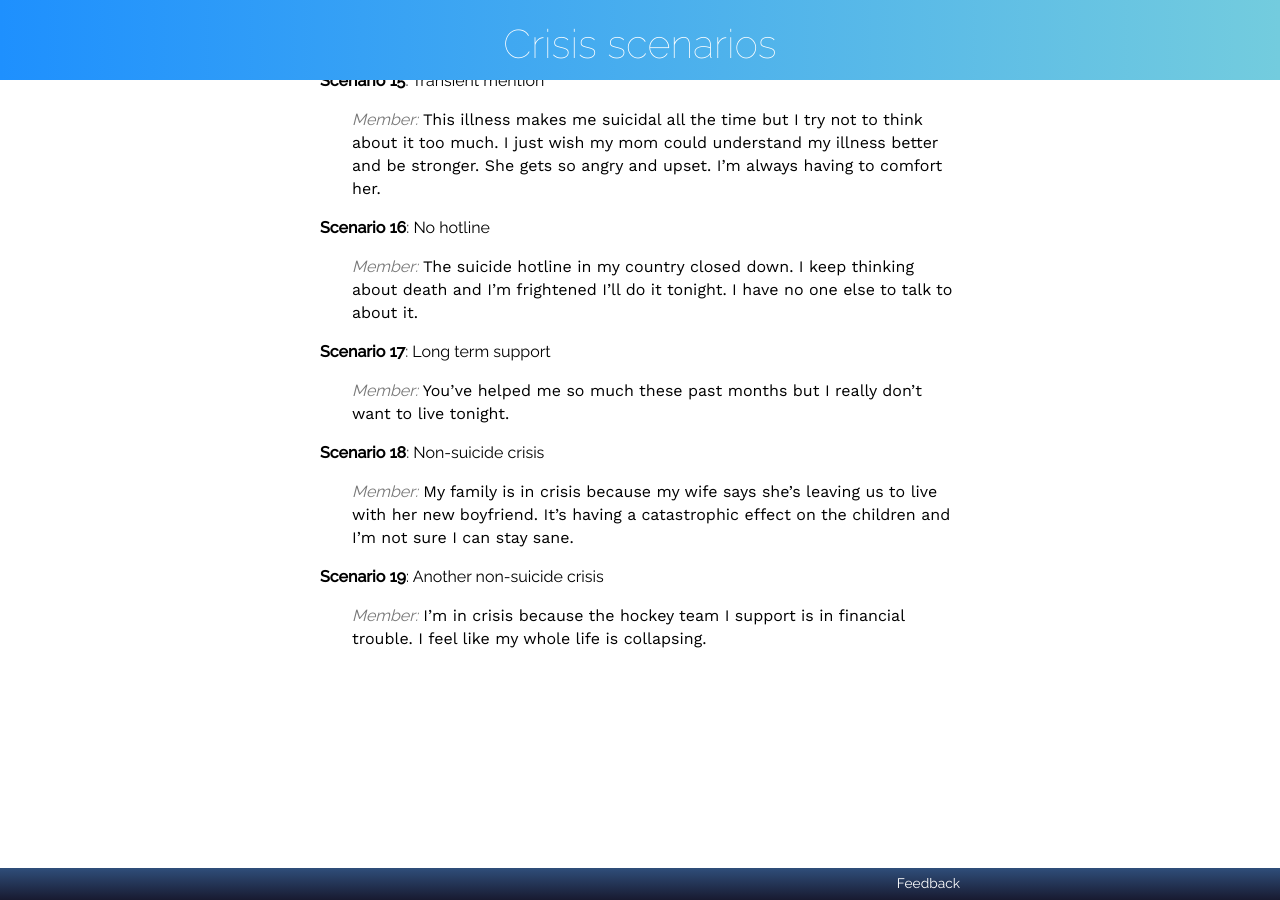
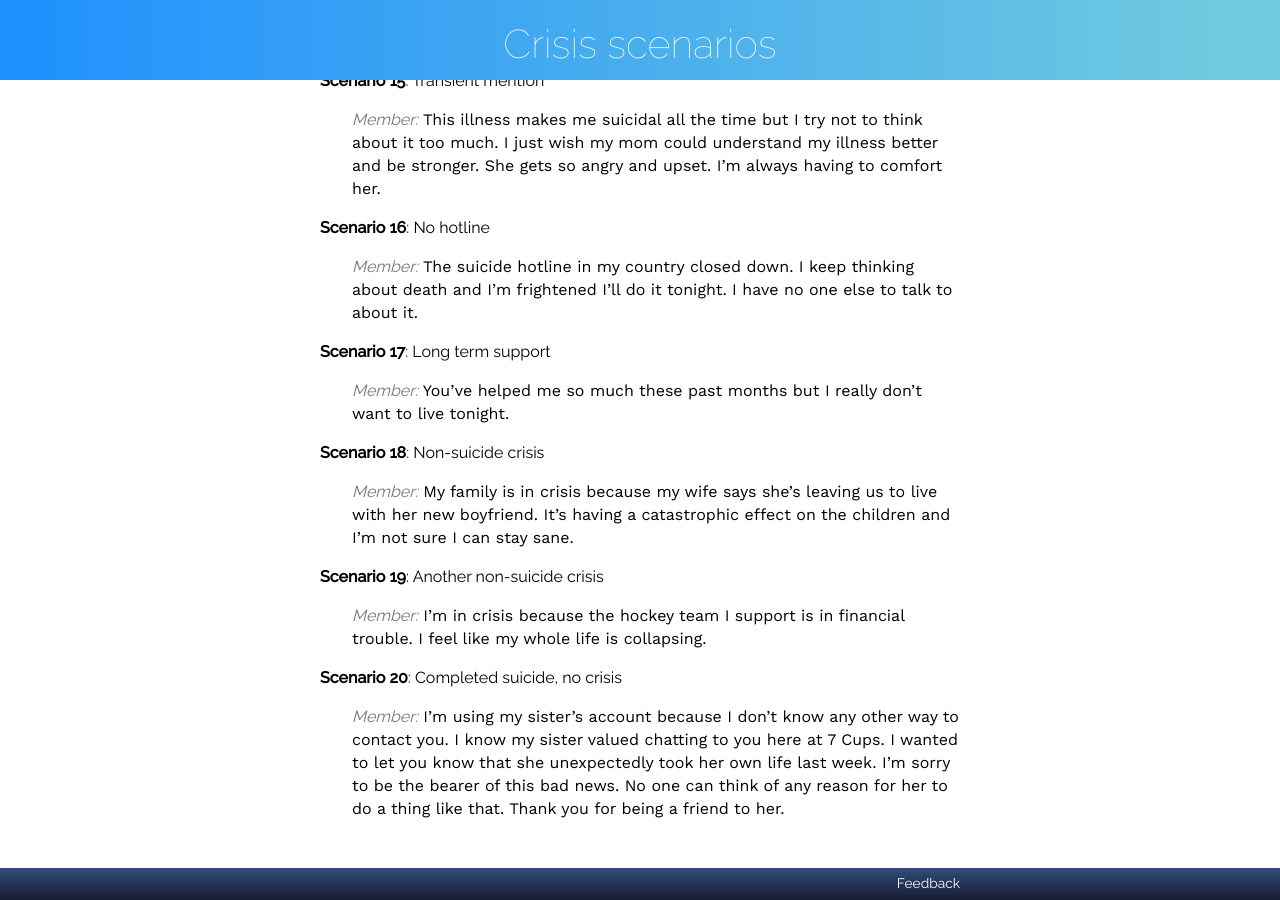
Before and after one commit to RarelyCharlie/rarelycharlie.github.io, a Jekyll site: the page built from _draft/crisis_scenarios.md, in a window 1280 px wide and 900 px high, scrolled down 2182 px. Built offline with Jekyll 4.4.1, drawn with Linux system fonts in a browser that asks for light colours.

Commit message:
scenario 20

```diff
--- a/_draft/crisis_scenarios.md
+++ b/_draft/crisis_scenarios.md
@@ -131,3 +131,8 @@ In this scenario the listener is triggered by the phrase "seeing my own blood",
 
 *Member:* I'm in crisis because the hockey team I support is in financial trouble. I feel like my whole life is collapsing.
 {:.chat}
+
+**Scenario 20**: Completed suicide, no crisis
+
+*Member:* I'm using my sister's account because I don't know any other way to contact you. I know my sister valued chatting to you here at 7 Cups. I wanted to let you know that she unexpectedly took her own life last week. I'm sorry to be the bearer of this bad news. No one can think of any reason for her to do a thing like that. Thank you for being a friend to her.
+{:.chat}
```
